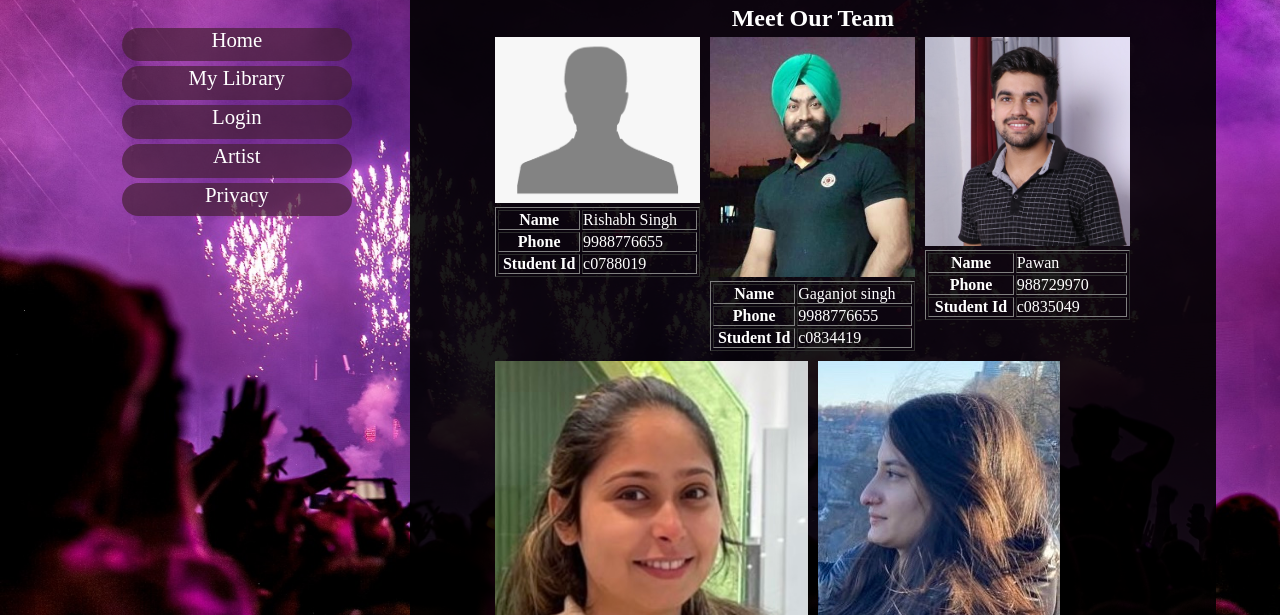
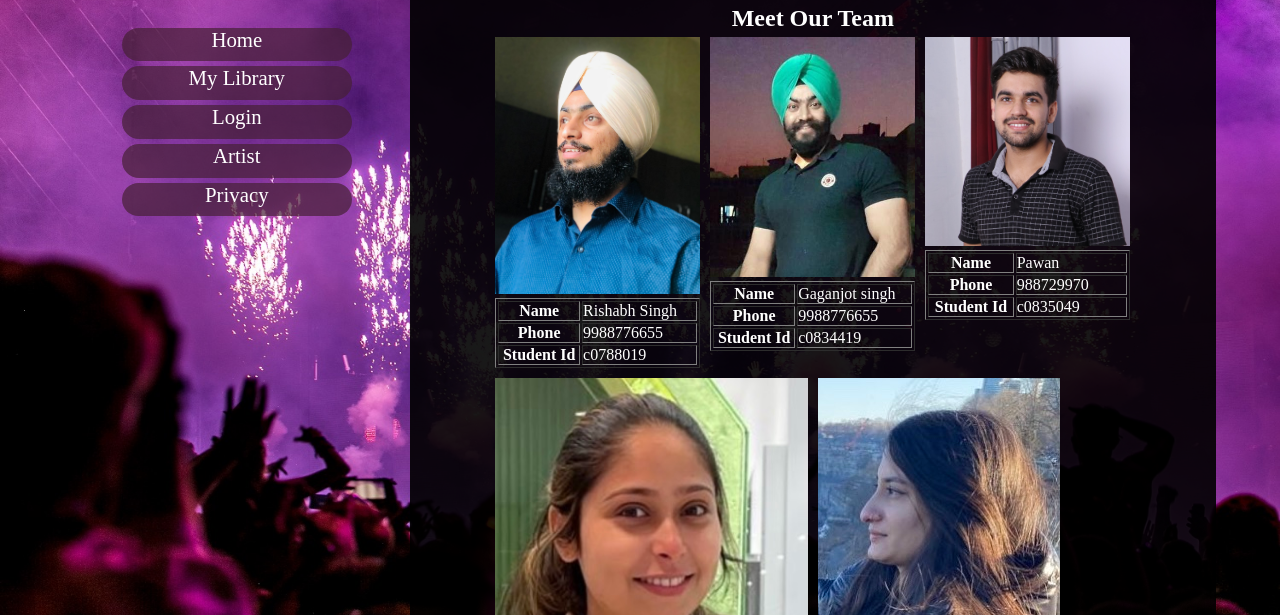
Before and after one commit to PawanKumarRavish/Invincibles_musicial_FP, a plain HTML site: page aboutteam.html in a window 1280 px wide. Shown: the part 185-800 px from the top of the page. Drawn offline with nearby package versions, Linux system fonts and the light colour scheme.

Commit message:
adding more image

```diff
--- a/aboutteam.html
+++ b/aboutteam.html
@@ -51,7 +51,7 @@
                 <h1 class="tcenter">Meet Our Team</h1>
                 <div class="imagewithtext flexh">
                     <div class="imagediv margin-5">
-                        <img src="assests/images/dummy.png" class="imageres aboutimg" alt="About area image"/>
+                        <img src="assests/images/rishabh.JPEG" class="imageres aboutimg" alt="About area image"/>
                         <table class="responsivetable" border="1">
                             <tr>
                                 <th>Name</th>
```
Also changed, not shown: assests/images/rishabh.JPEG (added), 3 other files.
